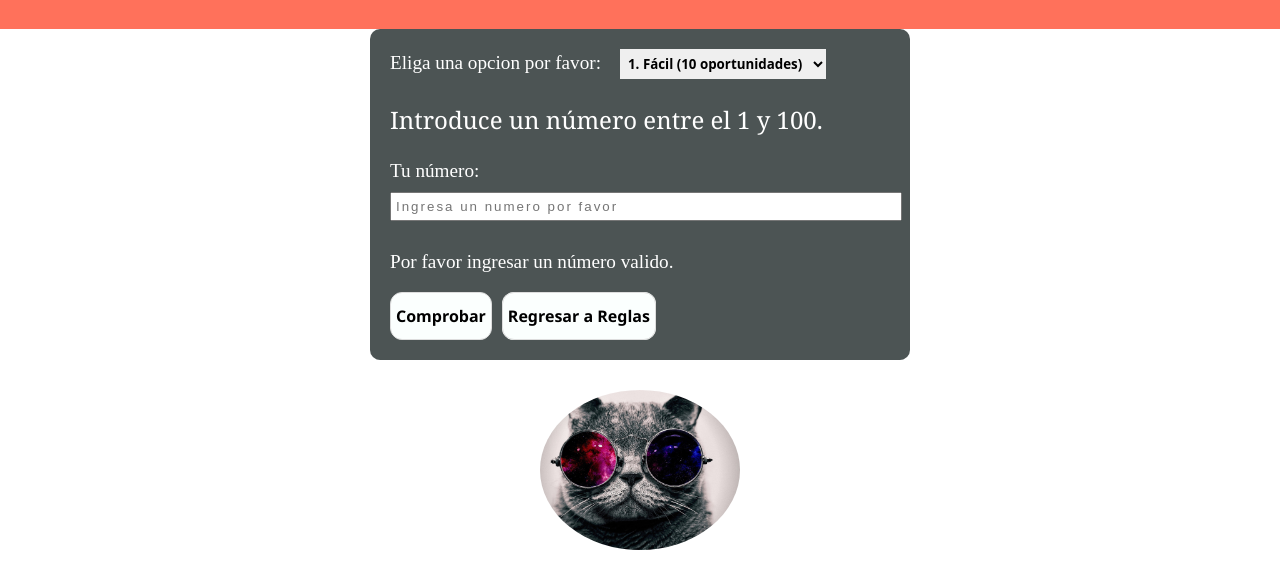
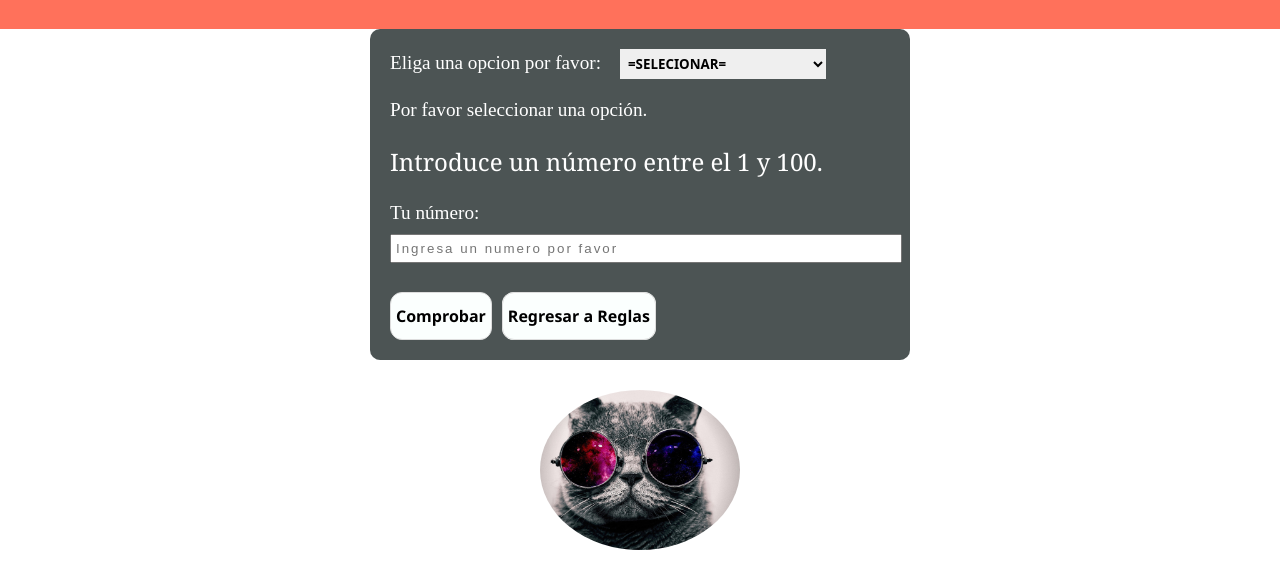
Before and after one commit to Jhonatanisai8/JuegoAdininanza, a plain HTML site: page juegoAdivinar.html in a window 1280 px wide. Both pictures are taken after a click on the button "Comprobar". Shown: the part 150-738 px from the top of the page. Drawn offline with Linux system fonts and the light colour scheme.

Commit message:
funcionalidad para que cuando ingresen los numeros este muestr el numero de intentos que quedan

```diff
--- a/juegoAdivinar.html
+++ b/juegoAdivinar.html
@@ -19,12 +19,16 @@
         <div>
             <label for="opciones">Eliga una opcion por favor:</label>
             <select class="opciones" name="opciones" id="opciones">
+                <option value="selec">=SELECIONAR=</option>
                 <option value="op01">1. Fácil (10 oportunidades)</option>
                 <option value="op02">2. Medio (5 oportunidades)</option>
                 <option value="op03">3. Difícil (3 oportunidades)</option>
             </select>
         </div>
-        <p class="mensaje__alert" id="mensajeNumeroIntentos"></p>
+        <div>
+            <p class="mensaje__alert" id="mensajeNumeroIntentos"></p>
+            <p class="mensaje__alert" id="mensajeIntentosQuedan"></p>
+        </div>
         <p class="seccion__content">Introduce un número entre el 1 y 100.</p>
         <label for="numero_entrada">Tu número: </label>
         <input type="number" placeholder="Ingresa un numero por favor" id="numero_entrada">
--- a/script.js
+++ b/script.js
@@ -4,6 +4,7 @@ let numeroUsuario = document.getElementById('numero_entrada')
 
 let mensaje = document.getElementById('mensaje')
 let mensajeNumeroIntentos = document.getElementById('mensajeNumeroIntentos')
+let mensajeIntentosQuedan = document.getElementById('mensajeIntentosQuedan')
 
 let opcionSeleccionada = document.getElementById('opciones')
 let numeroIntentos = 0
@@ -22,14 +23,18 @@ function actualizarIntentos() {
             break;
     }
 
-    // Actualizar el texto en la página
     mensajeNumeroIntentos.textContent = `Tienes ${numeroIntentos} intentos`;
+    mensajeNumeroIntentos.style.color = 'red'
 }
 
 
 opcionSeleccionada.addEventListener('change', actualizarIntentos);
 
 function verificarResultado() {
+    if (opcionSeleccionada.value === 'selec') {
+        mensajeNumeroIntentos.textContent = 'Por favor seleccionar una opción.'
+        return
+    } else {
         let numeroIngresado = parseInt(numeroUsuario.value)
 
         if (numeroIngresado < 1 || numeroIngresado > 100 || isNaN(numeroIngresado)) {
@@ -55,6 +60,8 @@ function verificarResultado() {
             mensaje.style.color = 'red'
             numeroUsuario.disabled = true
         }
+        mensajeIntentosQuedan.textContent = `Te quedan ${numeroIntentos} intentos`
+    }
 
     console.log("clik")
 }
```
Lines whose indentation alone changed are shown as unchanged.
